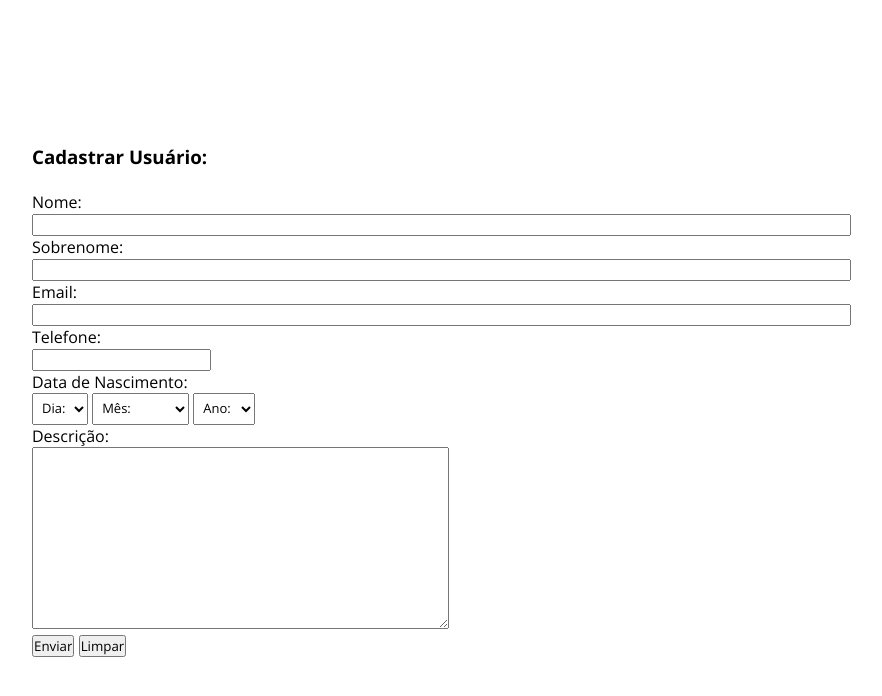
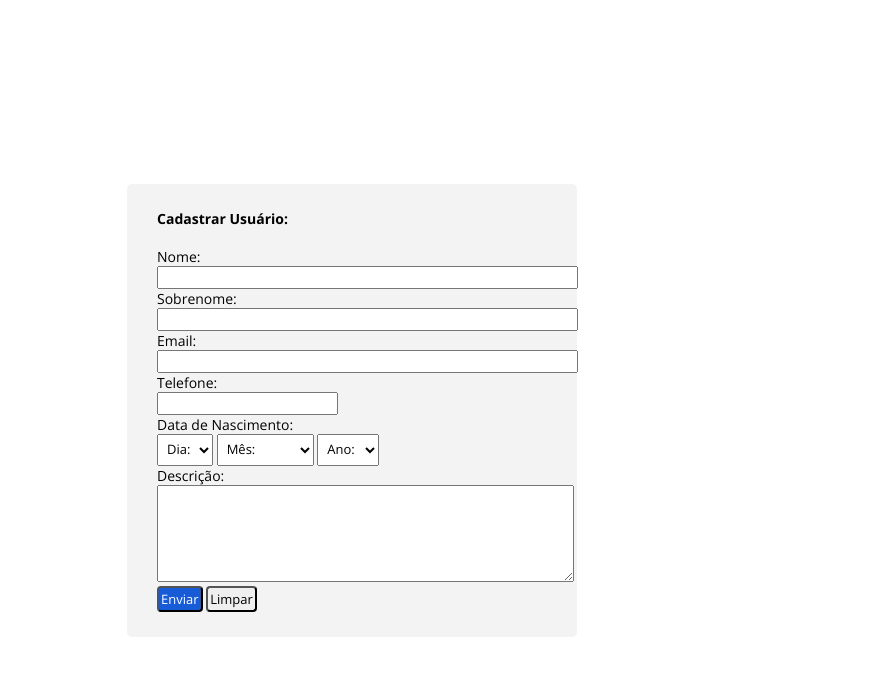
Before and after one commit to diego-quack/Geen_Exercicio7, a plain HTML site: page index.html in a window 1280 px wide. Shown: the whole page, without its empty margins (288-1170 px from the left). Drawn offline with nearby package versions, Linux system fonts and the light colour scheme.

Commit message:
Mais ajustes no HTML/CSS

```diff
--- a/index.html
+++ b/index.html
@@ -7,27 +7,37 @@
     <meta name="viewport" content="width=device-width, initial-scale=1.0">
     <title>Formulário</title>
     <link rel="stylesheet" href="/styles/styles.css">
+
 </head>
 
 <body>
     <div class="conteiner">
         <h3>Cadastrar Usuário:</h3> <br>
-        <form action="#">
+        <div class="form">
+            <div class="input">
                 <p>Nome: <br>
-                <input type="text" nome="nomeUsuario" size="100" required>
+                    <input type="text" nome="nomeUsuario" size="50" maxlength="100" required>
                 </p>
+            </div>
+            <div class="input">
                 <p>Sobrenome: <br>
-                <input type="text" nome="sobreNomeUsuario" size="100" required>
+                    <input type="text" nome="sobreNomeUsuario" size="50" maxlength="100" required>
                 </p>
+            </div>
+            <div class="input">
                 <p>Email: <br>
-                <input type="email" nome="emailUsuario" size="100" required>
+                    <input type="email" nome="emailUsuario" size="50" maxlength="100" required>
                 </p>
+            </div>
+            <div class="input">
                 <p>Telefone: <br>
-                <input type="number" nome="telefoneUsuario" size="15" required>
+                    <input type="phone" nome="telefoneUsuario" size="20" maxlength="15" required>
                 </p>
-            <div class="box">
+            </div>
+            <div class="input">
                 <p>Data de Nascimento: <br>
-                    <select class="dias" required>
+                    <div class="input_calendario">
+                        <select required>
                             <option>Dia:</option>
                             <option value="1">1</option>
                             <option value="2">2</option>
@@ -61,7 +71,7 @@
                             <option value="30">30</option>
                             <option value="31">31</option>
                         </select>
-                    <select class="mes" required> Mês:
+                        <select required>
                             <option>Mês:</option>
                             <option value="Janeiro">Janeiro</option>
                             <option value="Fevereiro">Fevereiro</option>
@@ -76,7 +86,7 @@
                             <option value="Novembro">Novembro</option>
                             <option value="Dezembro">Dezembro</option>
                         </select>
-                    <select class="ano" required> Ano:
+                        <select required>
                             <option value="Ano:">Ano:</option>
                             <option value="1990">1990</option>
                             <option value="1991">1991</option>
@@ -89,15 +99,16 @@
                             <option value="1998">1998</option>
                             <option value="1999">1999</option>
                         </select>
+                    </div>
                 </p>
             </div>
             <p>
                 Descrição: <br>
             </p>
-            <textarea name="desc" id="" cols="50" rows="10"></textarea>
-        </form>
+            <textarea name="desc" id="" cols="50" rows="5" maxlength="50"></textarea>
+        </div>
         <input type="submit" value="Enviar">
-        <input type="submit" value="Limpar">
+        <input type="button" value="Limpar">
     </div>
 
 </body>
--- a/styles/styles.css
+++ b/styles/styles.css
@@ -4,8 +4,8 @@
 *{
     margin: 0;
     padding: 0;
-    box-sizing: border-box;
     font-family: 'Open Sans', sans-serif;
+    font-size: 14px;
 }
 
 body{
@@ -18,14 +18,35 @@ body{
 
 
 .conteiner{
-    max-width: 700px;
+    max-width: 450px;
     width: 100%;
     background: white;
     padding: 25px 30px;
     border-radius: 5px;
+    background-color: rgb(243, 243, 243);
+    box-sizing: border-box;
+}
+
+.conteiner .input:focus{
+    background-color: white;
+    border: 0.5px solid;
 }
 
 select{
     padding: 5px;
     font-size: 13px;
 }
+
+input[type="submit"]{
+    padding: 2px;
+    font-size: 13px;
+    background-color: rgb(24, 91, 215);
+    border-radius: 4px;
+    color: white;
+}
+
+input[type="button"]{
+    padding: 2px;
+    font-size: 13px;
+    border-radius: 4px;
+}
```
Lines whose indentation alone changed are shown as unchanged.
